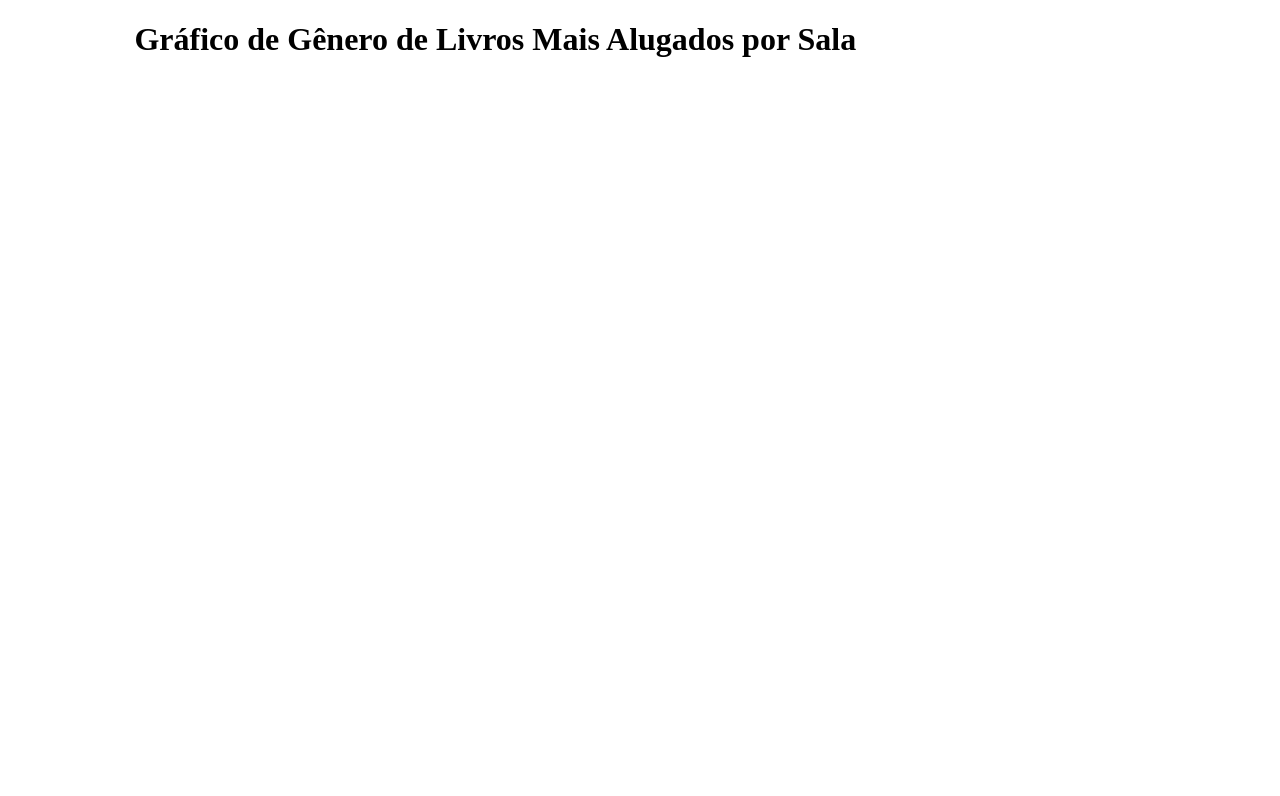
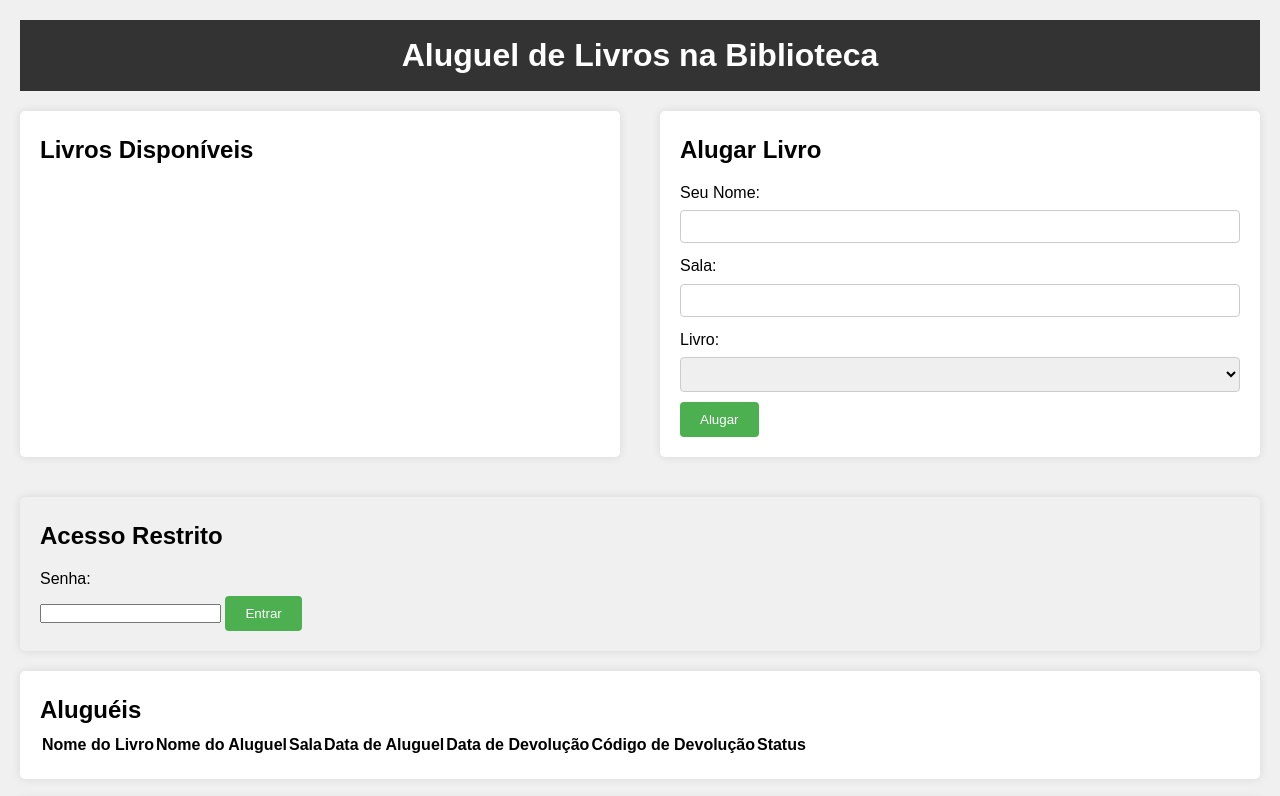
Before and after one commit to kaue431/panama-biblioteca, a plain HTML site: page index.html in a window 1280 px wide. Shown: the top 796 px of the page. Drawn offline with nearby package versions, Linux system fonts and the light colour scheme.

Commit message:
Update index.html

```diff
--- a/index.html
+++ b/index.html
@@ -1,118 +1,97 @@
 <!DOCTYPE html>
-<html lang="pt-BR">
+<html lang="pt-br">
 <head>
     <meta charset="UTF-8">
     <meta name="viewport" content="width=device-width, initial-scale=1.0">
-    <title>Gráfico de Gênero de Livros Mais Alugados por Sala</title>
-    <!-- Incluir Chart.js -->
+    <title>Aluguel de Livros</title>
+    <link rel="stylesheet" href="css/styles.css">
     <script src="https://cdn.jsdelivr.net/npm/chart.js"></script>
-    <style>
-        /* Estilos para o gráfico */
-        canvas {
-            display: block;
-            margin: auto;
-            max-width: 800px;
-            margin-top: 20px;
-        }
-    </style>
 </head>
 <body>
-    <div style="width: 80%; margin: auto;">
-        <h1>Gráfico de Gênero de Livros Mais Alugados por Sala</h1>
+    <header>
+        <h1>Aluguel de Livros na Biblioteca</h1>
+    </header>
+    <main>
+        <section id="livros">
+            <h2>Livros Disponíveis</h2>
+            <ul id="lista-livros">
+                <!-- Aqui serão listados os livros disponíveis -->
+            </ul>
+        </section>
+        <section id="aluguel">
+            <h2>Alugar Livro</h2>
+            <form id="form-aluguel">
+                <label for="nome">Seu Nome:</label>
+                <input type="text" id="nome" required>
+                <label for="sala">Sala:</label>
+                <input type="text" id="sala" required>
+                <label for="livro">Livro:</label>
+                <select id="livro" required>
+                    <!-- Aqui serão listadas as opções de livros disponíveis -->
+                </select>
+                <button type="submit">Alugar</button>
+            </form>
+        </section>
+    </main>
+    <section id="acesso-restrito">
+        <h2>Acesso Restrito</h2>
+        <form id="form-acesso">
+            <label for="senha">Senha:</label>
+            <input type="password" id="senha">
+            <button type="submit">Entrar</button>
+        </form>
+        <div id="admin-panel" style="display: none;">
+            <h3>Painel Administrativo</h3>
+            <form id="form-adicionar">
+                <h4>Adicionar Livro</h4>
+                <label for="tituloLivro">Título do Livro:</label>
+                <input type="text" id="tituloLivro" required>
+                <label for="generoLivro">Gênero:</label>
+                <input type="text" id="generoLivro" required>
+                <label for="quantidadeLivro">Quantidade:</label>
+                <input type="number" id="quantidadeLivro" required>
+                <button type="submit">Adicionar</button>
+            </form>
+            <form id="form-remover">
+                <h4>Remover Livro</h4>
+                <label for="livroId">ID do Livro:</label>
+                <input type="number" id="livroId" required>
+                <button type="submit">Remover</button>
+            </form>
+            <form id="form-devolucao">
+                <h4>Devolver Livro</h4>
+                <label for="codigoDevolucao">Código de Devolução:</label>
+                <input type="number" id="codigoDevolucao" required>
+                <button type="submit">Devolver</button>
+            </form>
+        </div>
+    </section>
+    <section id="tabela-alugueis">
+        <h2>Aluguéis</h2>
+        <table id="tabela">
+            <thead>
+                <tr>
+                    <th>Nome do Livro</th>
+                    <th>Nome do Aluguel</th>
+                    <th>Sala</th>
+                    <th>Data de Aluguel</th>
+                    <th>Data de Devolução</th>
+                    <th>Código de Devolução</th>
+                    <th>Status</th>
+                </tr>
+            </thead>
+            <tbody>
+                <!-- Aqui serão listados os aluguéis -->
+            </tbody>
+        </table>
+    </section>
+    <section id="grafico-section">
+        <h2>Gráfico de Aluguéis por Gênero e Sala</h2>
         <canvas id="grafico"></canvas>
-    </div>
-
-    <script>
-        document.addEventListener('DOMContentLoaded', function() {
-            const livros = [
-                { id: 1, titulo: 'Dom Casmurro', genero: 'Romance', quantidade: 3, disponivel: true },
-                { id: 2, titulo: 'Memórias Póstumas de Brás Cubas', genero: 'Romance', quantidade: 2, disponivel: true },
-                { id: 3, titulo: 'O Cortiço', genero: 'Romance', quantidade: 1, disponivel: false },
-                { id: 4, titulo: 'Vidas Secas', genero: 'Romance', quantidade: 4, disponivel: true },
-                { id: 5, titulo: 'Grande Sertão: Veredas', genero: 'Romance', quantidade: 2, disponivel: true }
-            ];
-
-            let alugueis = [
-                { livro: 'Dom Casmurro', nome: 'João', sala: 'Sala 1' },
-                { livro: 'Memórias Póstumas de Brás Cubas', nome: 'Maria', sala: 'Sala 2' },
-                { livro: 'Dom Casmurro', nome: 'José', sala: 'Sala 1' },
-                { livro: 'Vidas Secas', nome: 'Ana', sala: 'Sala 3' },
-                { livro: 'Grande Sertão: Veredas', nome: 'Pedro', sala: 'Sala 2' }
-            ];
-
-            // Função para atualizar o gráfico
-            function atualizarGrafico() {
-                const dadosPorSala = {};
-
-                // Inicializa o objeto com contagem de gêneros por sala
-                livros.forEach(livro => {
-                    if (!dadosPorSala[livro.sala]) {
-                        dadosPorSala[livro.sala] = {};
-                    }
-                    if (!dadosPorSala[livro.sala][livro.genero]) {
-                        dadosPorSala[livro.sala][livro.genero] = 0;
-                    }
-                });
-
-                // Conta a quantidade de livros por gênero em cada sala
-                alugueis.forEach(aluguel => {
-                    if (dadosPorSala[aluguel.sala] && livros.find(livro => livro.titulo === aluguel.livro)) {
-                        const genero = livros.find(livro => livro.titulo === aluguel.livro).genero;
-                        dadosPorSala[aluguel.sala][genero] += 1;
-                    }
-                });
-
-                // Prepara os dados para o gráfico
-                const labels = Object.keys(dadosPorSala); // Salas
-                const generos = Object.keys(livros.reduce((acc, livro) => {
-                    acc[livro.genero] = true;
-                    return acc;
-                }, {})); // Todos os gêneros
-
-                const datasets = generos.map(genero => ({
-                    label: genero,
-                    data: labels.map(sala => dadosPorSala[sala][genero] || 0),
-                    backgroundColor: randomColor(), // Função para gerar cores aleatórias (opcional)
-                }));
-
-                // Atualiza o gráfico
-                if (window.grafico) {
-                    grafico.data.labels = labels;
-                    grafico.data.datasets = datasets;
-                    grafico.update();
-                } else {
-                    const ctx = document.getElementById('grafico').getContext('2d');
-                    window.grafico = new Chart(ctx, {
-                        type: 'bar',
-                        data: {
-                            labels: labels,
-                            datasets: datasets
-                        },
-                        options: {
-                            responsive: true,
-                            scales: {
-                                xAxes: [{ stacked: true }],
-                                yAxes: [{ stacked: true }]
-                            }
-                        }
-                    });
-                }
-            }
-
-            // Atualiza o gráfico inicialmente
-            atualizarGrafico();
-
-            // Função para gerar cores aleatórias (opcional)
-            function randomColor() {
-                const r = Math.floor(Math.random() * 255);
-                const g = Math.floor(Math.random() * 255);
-                const b = Math.floor(Math.random() * 255);
-                return `rgba(${r},${g},${b},0.6)`;
-            }
-
-            // Função para atualizar o gráfico periodicamente (por exemplo, a cada 10 segundos)
-            setInterval(atualizarGrafico, 10000); // Atualiza a cada 10 segundos (10000 milissegundos)
-        });
-    </script>
+    </section>
+    <footer>
+        <p>&copy; JK em 2024</p>
+    </footer>
+    <script src="js/scripts.js"></script>
 </body>
 </html>
```
